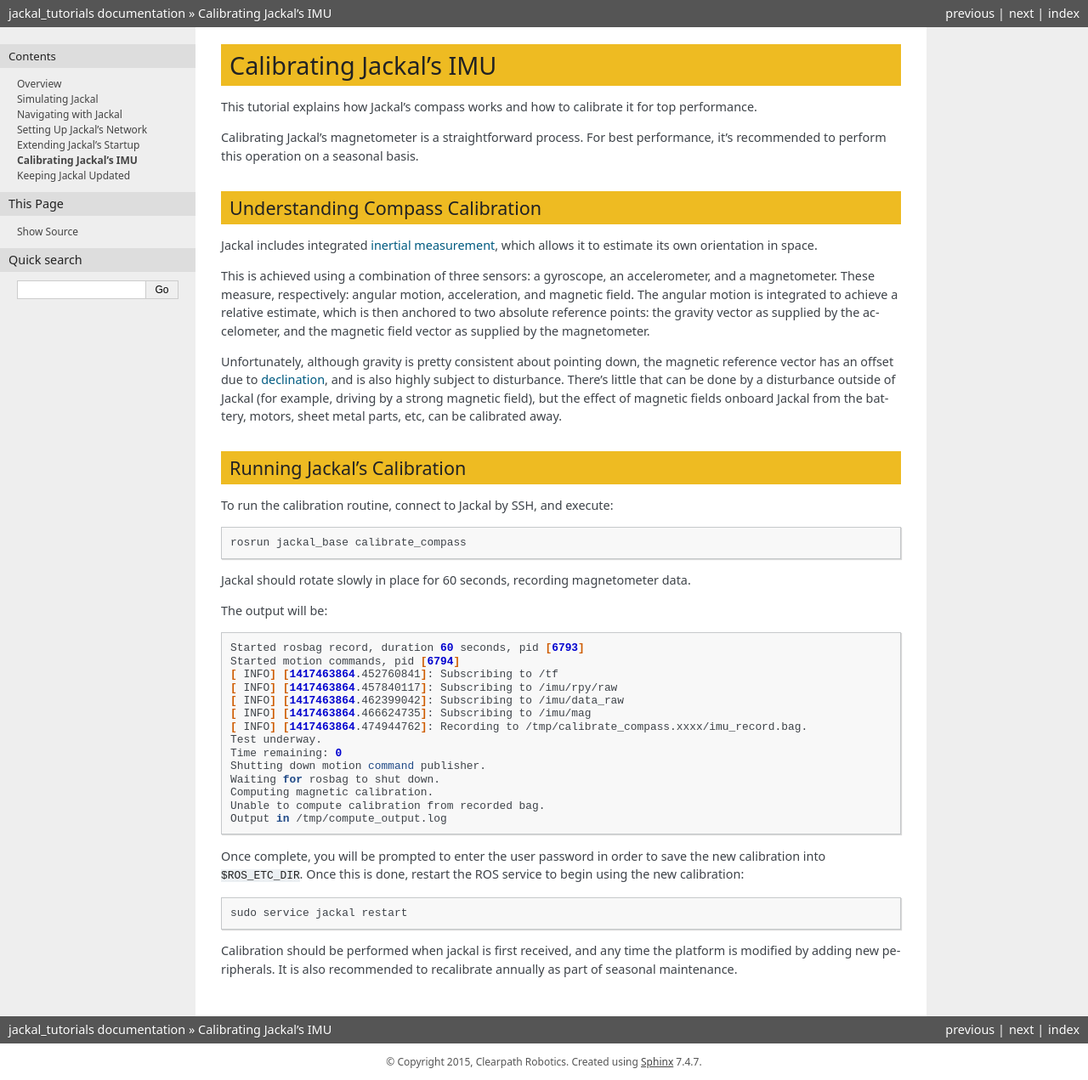
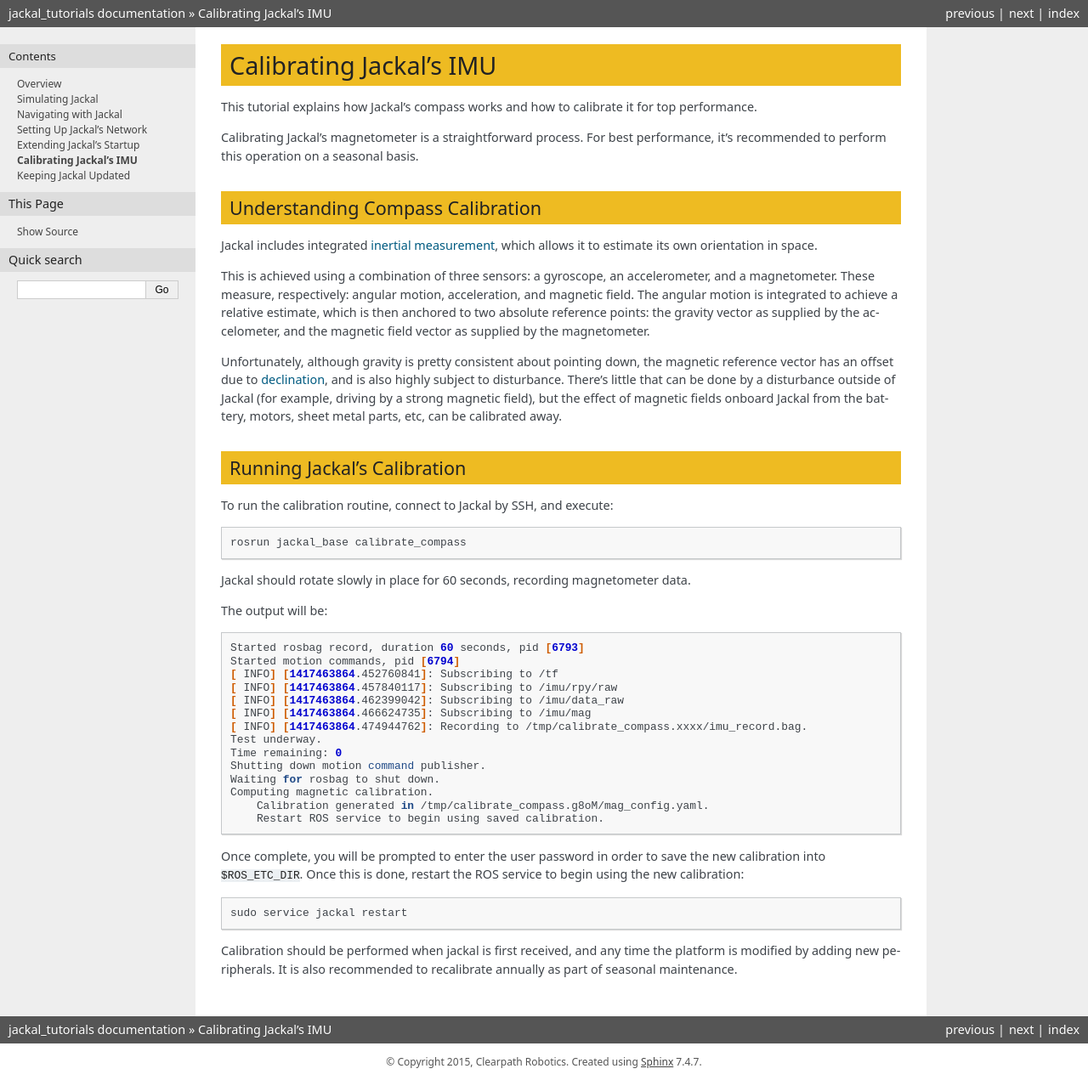
Before and after one commit to jackal/jackal, a Sphinx documentation site: the page built from jackal_tutorials/doc/calibration.rst, in a window 1280 px wide. Shown: the whole page at 85% size. Built offline with Sphinx 7.4.7, drawn with Linux system fonts in a browser that asks for light colours; some web fonts are replaced; the version number could not be read and is left out.

Commit message:
Fixed example calibration output

```diff
--- a/jackal_tutorials/doc/calibration.rst
+++ b/jackal_tutorials/doc/calibration.rst
@@ -53,8 +53,9 @@
     Shutting down motion command publisher.
     Waiting for rosbag to shut down.
     Computing magnetic calibration.
-    Unable to compute calibration from recorded bag.
-    Output in /tmp/compute_output.log
+	Calibration generated in /tmp/calibrate_compass.g8oM/mag_config.yaml.
+	Restart ROS service to begin using saved calibration.
+
 
 Once complete, you will be prompted to enter the user password in order to save the new calibration
 into ``$ROS_ETC_DIR``. Once this is done, restart the ROS service to begin using the new calibration:
```
